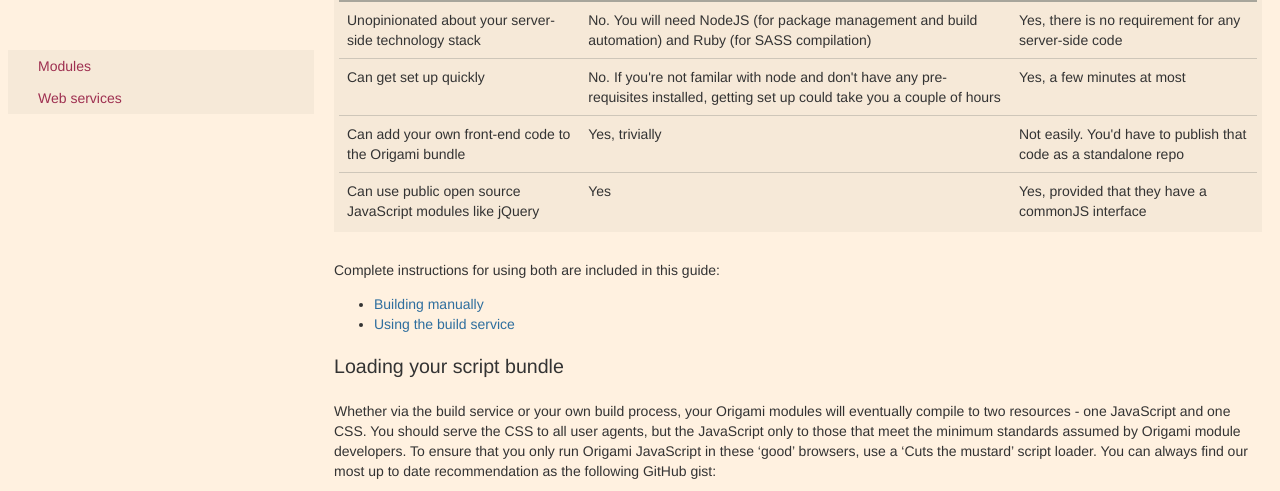
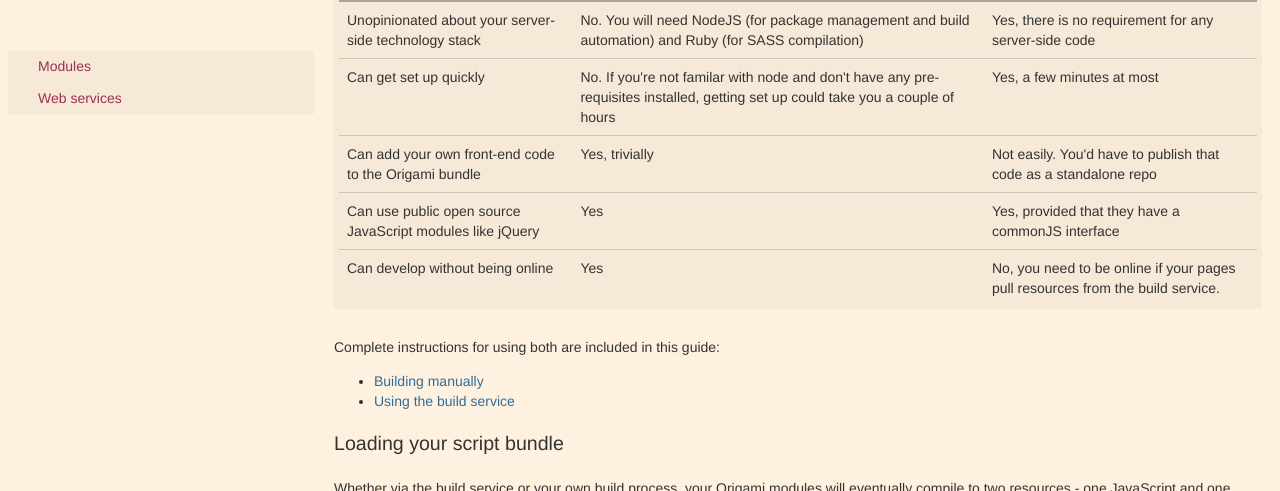
Before and after one commit to Financial-Times/ft-origami, a Jekyll site: the page built from docs/developer-guide/index.md, in a window 1280 px wide and 900 px high, scrolled down 590 px, cut to the strip 0-491 px from the top of the window. Built offline with Jekyll 4.4.1, drawn with Linux system fonts in a browser that asks for light colours.

Commit message:
Comment about offline development, ref issue #2

```diff
--- a/docs/developer-guide/index.md
+++ b/docs/developer-guide/index.md
@@ -23,6 +23,7 @@ If you are not sure which strategy to use, consult the following table of pros a
 <tr><td>Can get set up quickly</td><td>No.  If you're not familar with node and don't have any pre-requisites installed, getting set up could take you a couple of hours</td><td>Yes, a few minutes at most</td></tr>
 <tr><td>Can add your own front-end code to the Origami bundle</td><td>Yes, trivially</td><td>Not easily.  You'd have to publish that code as a standalone repo</td></tr>
 <tr><td>Can use public open source JavaScript modules like jQuery</td><td>Yes</td><td>Yes, provided that they have a commonJS interface</td></tr>
+<tr><td>Can develop without being online</td><td>Yes</td><td>No, you need to be online if your pages pull resources from the build service.</td></tr>
 </table>
 
 Complete instructions for using both are included in this guide:
```
